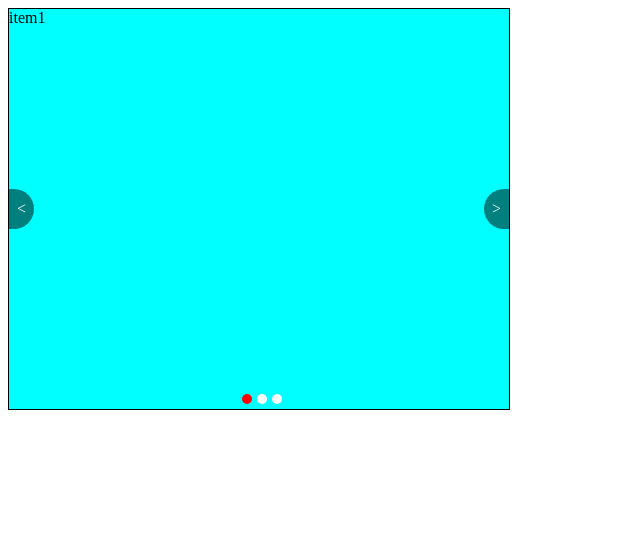
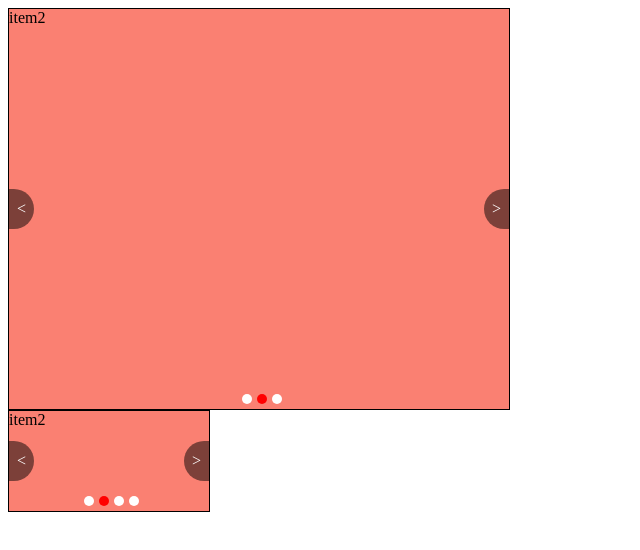
Before and after one commit to wuhao0509/JQuery-JingDong, a plain HTML site: page swiper/index.html in a window 1280 px wide. Both pictures are taken after a click on the element 261 px from the left and 399 px from the top of the page. Shown: the whole page, without its empty margins (0-640 px from the left). Drawn offline with Linux system fonts and the light colour scheme.

Commit message:
完善轮播图模板-添加animate模式

```diff
--- a/swiper/index.css
+++ b/swiper/index.css
@@ -15,7 +15,12 @@
     position: absolute;
     top: 0;
 }
-
+.my-swiper-wrapper.my-swiper-animate .my-swiper-list {
+    position: absolute;
+}
+.my-swiper-wrapper.my-swiper-animate .my-swiper-list  .my-swiper-item{
+    float: left;
+}
 .my-swiper-wrapper .my-swiper-btn {
     width: 25px;
     height: 40px;
--- a/swiper/index.html
+++ b/swiper/index.html
@@ -54,6 +54,14 @@
             <div class="item item3">item3</div>
         </div>
     </div>
+    <div class="demo">
+        <div class="list">
+            <div class="item item1">item1</div>
+            <div class="item item2">item2</div>
+            <div class="item item3">item3</div>
+            <div class="item item4">item4</div>
+        </div>
+    </div>
     <script src="../js/jquery-3.3.1.js"></script>
     <script src="./index.js"></script>
     <script>
@@ -67,6 +75,12 @@
             showSpotBtn: true,
             isAuto: true
         })
+        $('.demo').swiper({
+            width: 200,
+            height: 100,
+            list: $('.list>.item'),
+            type: 'animate'
+         })
     </script>
 </body>
 
--- a/swiper/index.js
+++ b/swiper/index.js
@@ -1,3 +1,4 @@
+// jQuery不加px会自动补全
 // 构造函数：创建轮播图对象
 function Slider(opt, wrap) {
   this.wrap = wrap;
@@ -15,12 +16,17 @@ function Slider(opt, wrap) {
   this.autoTime = opt.autoTime || 5000;
   this.isAuto = opt.isAuto || opt.isAuto == undefined ? true : opt.isAuto;
   this.nowIndex = 0;
+  this.isAnimate = false; //加锁，false表示当前没有进行动画
+  this.timer = null; //定时器，设置自动轮播
 
   // 初始化轮播图结构、样式、行为
   this.init = function () {
     this.createDom();
     this.initStyle();
     this.bindEvent();
+    if (this.isAuto) {
+      this.autoChange();
+    }
   };
 }
 
@@ -42,6 +48,11 @@ Slider.prototype.createDom = function () {
     $("<span></span>").appendTo(spotDiv);
   }
 
+  if (this.type == "animate") {
+    $('<li class="my-swiper-item"></li>')
+      .append($(this.list[0]).clone())
+      .appendTo(sliderContent);
+  }
   sliderWrapper
     .append(sliderContent)
     .append(leftBtn)
@@ -65,6 +76,10 @@ Slider.prototype.initStyle = function () {
   //淡入淡出效果
   if (this.type == "fade") {
     $(".my-swiper-item", this.wrap).hide().eq(this.nowIndex).show();
+  } else if (this.type == "animate") {
+    $(".my-swiper-list", this.wrap).css({
+      width: this.width * (this.listLength + 1),
+    });
   }
   //设置小圆点样式
   $(".my-swiper-spots>span", this.wrap).eq(this.nowIndex).addClass("active");
@@ -73,7 +88,17 @@ Slider.prototype.initStyle = function () {
 Slider.prototype.bindEvent = function () {
   var self = this;
   $(".my-swiper-lbtn", this.wrap).on("click", function () {
+    if (self.isAnimate) {
+      // 此时isAnimate为true，表示当前轮播图有动画
+      return false;
+    }
+    self.isAnimate = true;
     if (self.nowIndex == 0) {
+      if (self.type == "animate") {
+        $(".my-swiper-list", self.wrap).css({
+          left: -self.width * self.listLength,
+        });
+      }
       self.nowIndex = self.listLength - 1;
     } else {
       self.nowIndex--;
@@ -81,26 +106,92 @@ Slider.prototype.bindEvent = function () {
     self.change();
   });
 
-  $(".my-swiper-rbtn", this.wrap).on('click',function () {
+  $(".my-swiper-rbtn", this.wrap).on("click", function () {
+    if (self.isAnimate) {
+      // 此时isAnimate为true，表示当前轮播图有动画
+      return false;
+    }
+    // 将锁打开，直到动画完成之后结束
+    self.isAnimate = true;
     // 如果当前图片的索引值为最后一张图片的索引值  则点击右侧按钮的时候显示第一张图片 索引值为0
-    if (self.nowIndex == self.listLength - 1) {
+    if (self.type == "fade" && self.nowIndex == self.listLength - 1) {
       self.nowIndex = 0;
+    } else if (self.type == "animate" && self.nowIndex == self.listLength) {
+      // 当图片运动到最后一张时，让.my-swiper-list瞬间变化到第一张图片的位置
+      $(".my-swiper-list", this.wrap).css({
+        left: 0,
+      });
+      self.nowIndex = 1;
     } else {
       self.nowIndex++;
     }
+    self.change();
+  });
+
+  // 鼠标移到轮播图上，轮播图停止，移开，轮播图继续
+  $(".my-swiper-wrapper", this.wrap)
+    .mouseenter(function () {
+      clearInterval(self.timer);
+    })
+    .mouseleave(function () {
+      if (self.isAuto) {
+        self.autoChange();
+      }
+    });
+
+  //实现小圆点鼠标移入就切换的效果
+  $(".my-swiper-spots > span", this.wrap).mouseenter(function () {
+    if (self.isAnimate) {
+      return false;
+    }
+    self.isAnimate = true;
+    // 用jQuery的index方法获取小圆点的索引值
+    self.nowIndex = $(this).index();
     self.change();
   });
 };
 
 // 样式切换
 Slider.prototype.change = function () {
-     // 如果是淡入淡出的动画 则为所有的轮播内容添加动画效果 上一张图片淡出  当前图片淡入
-     if (this.type == 'fade') {
-        $('.my-swiper-item', this.wrap).fadeOut().eq(this.nowIndex).fadeIn()
-    }
-    // 切换小圆点
-    $('.my-swiper-spots > span', this.wrap).removeClass('active').eq(this.nowIndex).addClass('active')
+  var self = this;
+  // 如果是淡入淡出的动画 则为所有的轮播内容添加动画效果 上一张图片淡出  当前图片淡入
+  if (this.type == "fade") {
+    $(".my-swiper-item", this.wrap)
+      .fadeOut()
+      .eq(this.nowIndex)
+      .fadeIn(
+        // 运动结束将所打开
+        function () {
+          self.isAnimate = false;
+        }
+      );
+  } else if (this.type == "animate") {
+    $(".my-swiper-list", this.wrap).animate(
+      {
+        left: -this.width * this.nowIndex,
+      },
+      function () {
+        // 运动结束将所打开
+        self.isAnimate = false;
+      }
+    );
+  }
+  // 切换小圆点
+  // 当nowIndex == listLength 代表的是当前图片是最后一张图片，此时应该让第一个小圆点显示样式
+  $(".my-swiper-spots > span", this.wrap)
+    .removeClass("active")
+    .eq(this.nowIndex % this.listLength)
+    .addClass("active");
 };
+
+// 自动轮播
+Slider.prototype.autoChange = function () {
+  var self = this;
+  this.timer = setInterval(function () {
+    $(".my-swiper-rbtn", self.wrap).click();
+  }, this.autoTime);
+};
+
 // 添加实例方法
 $.fn.extend({
   swiper: function (options) {
```
